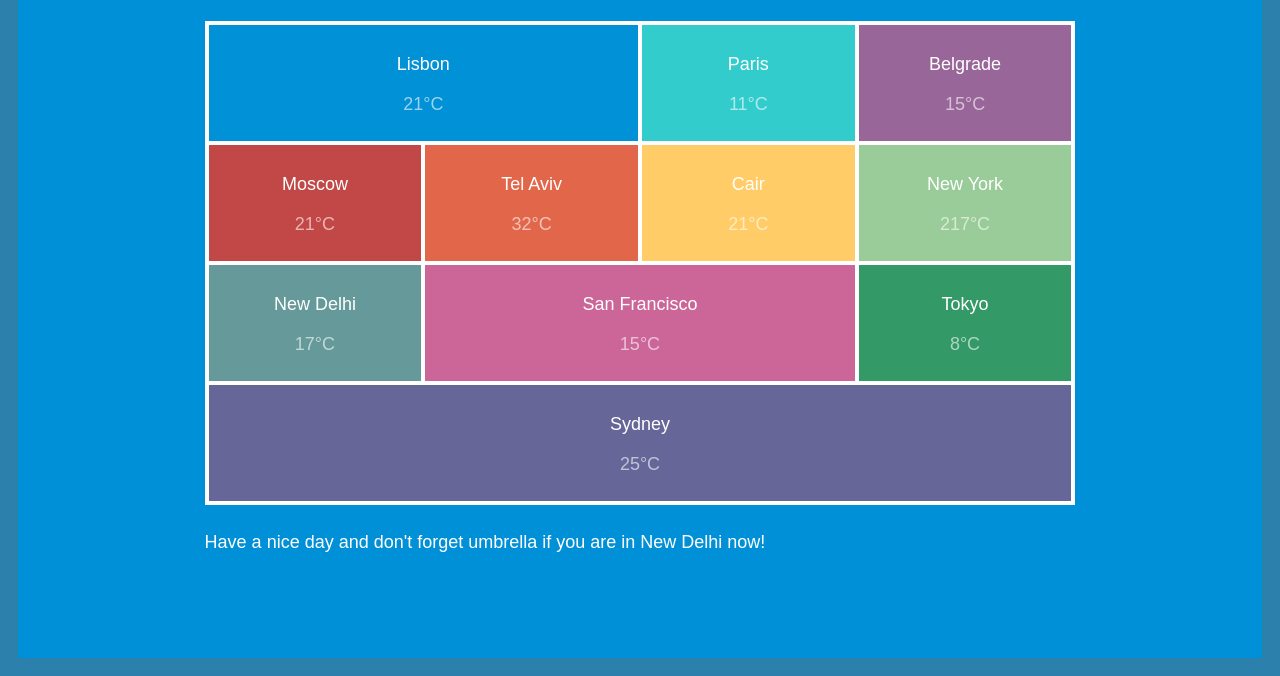
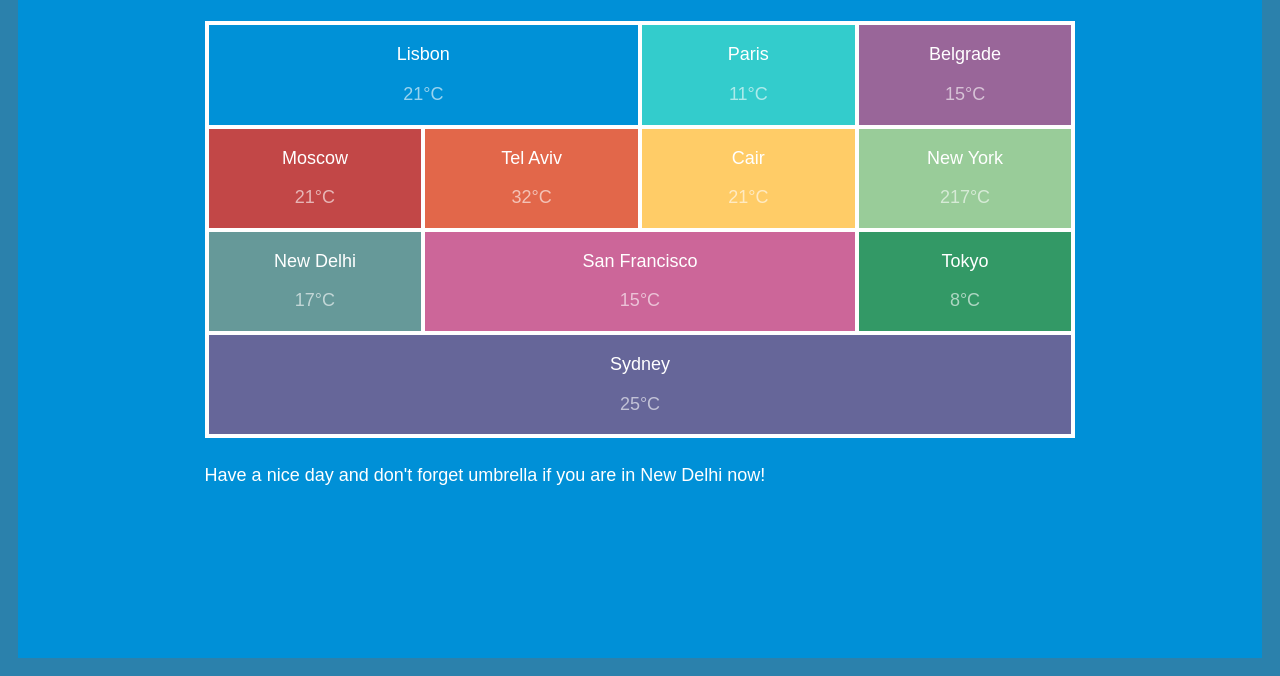
Before and after one commit to nkustov/css_weather_forecast, a plain HTML site: page index.html in a window 1280 px wide. Shown: the part 124-800 px from the top of the page. Drawn offline with Linux system fonts and the light colour scheme; some icons are missing.

Commit message:
add padding to .town li

```diff
--- a/styles.css
+++ b/styles.css
@@ -22,9 +22,6 @@ body {
 	min-width: 320px;
 	margin: 0 auto;
 }
-.header, .footer {
-	text-align: left;
-}
 .town {
 	border: 2px solid #fff;
 	padding: 0;
@@ -35,8 +32,7 @@ body {
 	display: inline-block;
 	border: 2px solid #fff;
 	text-align: center;
-	padding-top: 20px;
-	height: 120px;
+	padding: 10px;
 	list-style: none;
 }
 
```
